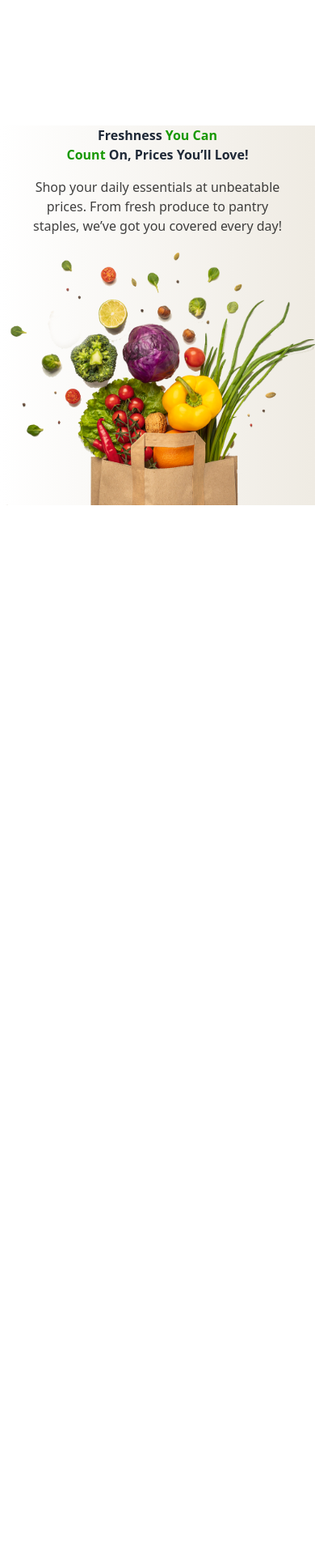
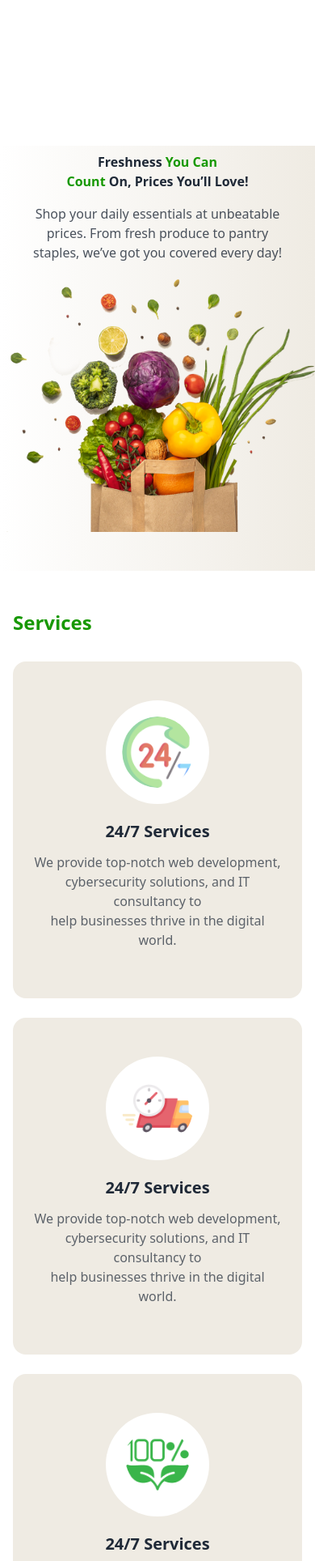
Before and after one commit to Hridoy7887-stack/Assignment-3, a plain HTML site: page index.html in a window 390 px wide. Shown: the part 72-2000 px from the top of the page at 81% size. Before the commit the page ends 844 px from the top, so only its background shows below. Drawn offline with nearby package versions, Linux system fonts and the light colour scheme.

Commit message:
added services section and responsive it for iphone 13 & 14

```diff
--- a/index.html
+++ b/index.html
@@ -37,16 +37,16 @@
 <body class="font-family">
     <header>
         <!--Navbar section-->
-        <div class="visible ml-9 mt-3 mb-4 md:invisible">
+        <div class="visible ml-3 mt-3 mb-4 md:invisible">
             <img src="./c2-assets/Group 7.png" alt="">
         </div>
-        <section class="flex justify-evenly invisible md:visible">
+        <section class="flex justify-evenly invisible md:visible mb-8">
             <div class="w-38 h-15 mt-6">
                 <img src="./c2-assets/logo-header.png" alt="">
 
             </div>
             <div class="ml-100">
-                <ul class="flex gap-8 mt-10 text-[#111111] text-xl  ">
+                <ul class="flex gap-8 mt-10  text-xl  ">
                     <li>Product</li>
                     <li>Services</li>
                     <li>Contact us</li>
@@ -54,24 +54,62 @@
             </div>
             <div class="mt-8 space-x-4">
                 <i class="fa-solid fa-magnifying-glass"></i>
-                <i class="fa-solid fa-cart-shopping text-[#111111] w-7 h-6"></i>
+                <i class="fa-solid fa-cart-shopping   w-7 h-6"></i>
                 <button class="w-30 h-11 bg-white border border-[#179800] rounded-lg py-2 px-7">Login</button>
                 <button
-                    class="w-37 h-11 bg-[#179800] text-white rounded-lg py-2 px-7 text-xl text-[#111111] text-xl text-[#FFFFFF]">Register</button>
+                    class="w-37 h-11 bg-[#179800] text-white rounded-lg py-2 px-7 text-xl">Register</button>
             </div>
         </section>
 
         <!--Banar Section-->
-        <section class="bg-gradient-to-r from-[#FFFFFF] to-[#EFEBE3]">
+        <section class="overflow-hidden bg-gradient-to-r from-white to-[#EFEBE3]">
             <div>
-                <h1 class="text-center text-8 mt-2 mb-4 lg:text-6xl font-semibold lg:mt-24 lg:mb-8">Freshness <span class="text-[#179800]">You Can
+                <h1 class="text-center text-8 mt-2 mb-4 lg:text-6xl font-semibold lg:mt-24 lg:mb-8">Freshness <span
+                        class="text-[#179800]">You Can
                         <br>
                         Count</span> On, Prices You’ll Love!</h1>
-                <p class="text-center text-base mx-auto mb-4 w-80 lg:w-full lg:text-xl text-[#111111] opacity-80 lg:mb-9">Shop your daily essentials at unbeatable
+                <p
+                    class="text-center overflow-hidden text-base mx-auto mb-4 w-80 lg:w-full lg:text-xl  opacity-80 lg:mb-9">
+                    Shop your daily essentials at unbeatable
                     prices. From fresh produce to pantry <br> staples, we’ve got you covered every day!</p>
             </div>
             <div class="mt-4 mb-12 lg:mt-9 lg:mb-35">
                 <img class="w-123 h-100 lg:w-256 lg:h-209 mx-auto" src="./c2-assets/hero-vegetables.png" alt="">
+            </div>
+        </section>
+
+        <!--Services section-->
+
+        <section>
+            <div class="lg:ml-56">
+                <h3 class="text-2xl lg:text-4xl  mt-12  mb-8 ml-4 font-semibold text-[#179800] lg:mt-36 lg:mb-12 ">Services</h3>
+            </div>
+            <!--card container-->
+            <div class="  grid grid-cols-1 lg:flex  gap-6 lg:mb-36 mx-auto  lg:justify-center lg:items-center">
+                <div class="mx-4 p-6 lg:w-[444px]   bg-[#EFEBE3] lg:p-8 rounded-2xl text-center ">
+                    <div class=" flex justify-center items-center"><img
+                            class="w-32 h-32 mt-6 mb-5 lg:w-36 lg:h-36 lg:mt-8 lg:mb-6 bg-white rounded-full p-5" src="./c2-assets/service.png" alt="">
+                    </div>
+                    <h4 class="text-xl        lg:text-2xl font-semibold mb-3 ">24/7 Services </h4>
+                    <p class="mb-9 text-base lg:text-xl font-light opacity-70 lg:mb-11">We provide top-notch web development, <br> cybersecurity
+                        solutions, and IT consultancy to <br>help businesses thrive in the digital world.</p>
+                </div>
+                <div class=" mx-4 p-6 lg:w-[444px]    bg-[#EFEBE3] lg:p-8 rounded-2xl text-center">
+                    <div class="flex justify-center items-center"><img
+                            class="mt-6 mb-5 w-32 h-32 lg:w-36 lg:h-36 lg:mt-8 lg:mb-6 bg-white rounded-full p-5" src="./c2-assets/delivery.png" alt="">
+                    </div>
+                    <h4 class="text-xl lg:text-2xl font-semibold mb-3">24/7 Services </h4>
+                    <p class="mb-9 text-base lg:text-xl font-light opacity-70 lg:mb-11">We provide top-notch web development, <br> cybersecurity
+                        solutions, and IT consultancy to <br>help businesses thrive in the digital world.</p>
+                </div>
+                <div class="p-6 mx-4 lg:w-[444px]   bg-[#EFEBE3] lg:p-8 rounded-2xl text-center">
+                    <div class="flex justify-center items-center"><img
+                            class="mt-6 mb-5 w-32 h-32 lg:w-36 lg:h-36 lg:mt-8 lg:mb-6 bg-white rounded-full p-5" src="./c2-assets/healthy.png" alt="">
+                    </div>
+                    <h4 class="text-xl lg:text-2xl font-semibold mb-3">24/7 Services </h4>
+                    <p class="mb-9 text-base lg:text-xl font-light opacity-70 lg:mb-11">We provide top-notch web development, <br> cybersecurity
+                        solutions, and IT consultancy to <br>help businesses thrive in the digital world.</p>
+                </div>
             </div>
         </section>
     </header>
```
